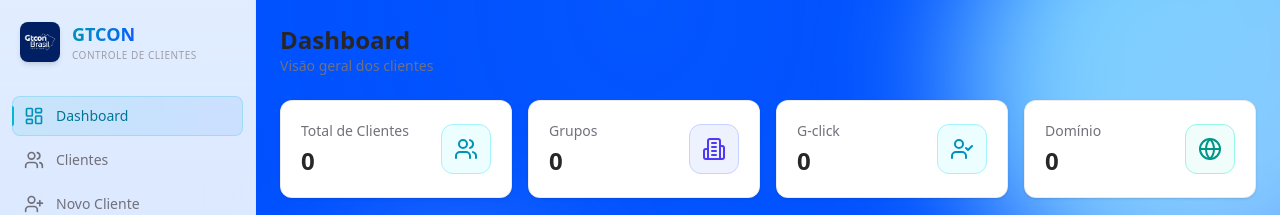
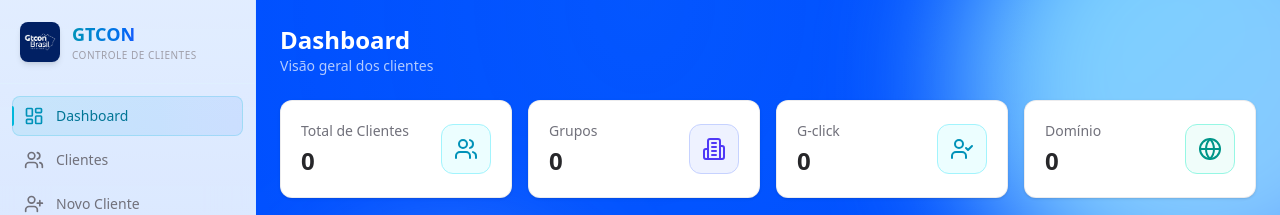
Before and after one commit to PriscilaCristina1/Projetos_Gtcon, a Next.js app in the folder web/: page /Projetos_Gtcon/ in a window 1280 px wide. Shown: the top 215 px of the page. Built offline with nearby package versions, Linux system fonts and the light colour scheme; no server answers; the database is empty.

Commit message:
fix: titulo do dashboard branco

```diff
--- a/web/src/components/dashboard/dashboard-content.tsx
+++ b/web/src/components/dashboard/dashboard-content.tsx
@@ -19,8 +19,8 @@ export function DashboardContent() {
       .finally(() => setLoading(false))
   }, [])
 
-  if (loading) return <p className="text-zinc-500">Carregando...</p>
-  if (!metrics) return <p className="text-red-500">Erro ao carregar dados</p>
+  if (loading) return <p className="text-white/70">Carregando...</p>
+  if (!metrics) return <p className="text-red-300">Erro ao carregar dados</p>
 
   const mesesDisponiveis = metrics.clientesPorMes.map((d) => d.mes)
   const dadosFiltrados = mesFiltro
@@ -31,8 +31,8 @@ export function DashboardContent() {
     <div className="space-y-6">
       <div className="flex items-center justify-between">
         <div>
-          <h1 className="text-2xl font-bold text-zinc-800">Dashboard</h1>
-          <p className="text-zinc-500 text-sm">Visão geral dos clientes</p>
+          <h1 className="text-2xl font-bold text-white">Dashboard</h1>
+          <p className="text-white/70 text-sm">Visão geral dos clientes</p>
         </div>
       </div>
 
```
